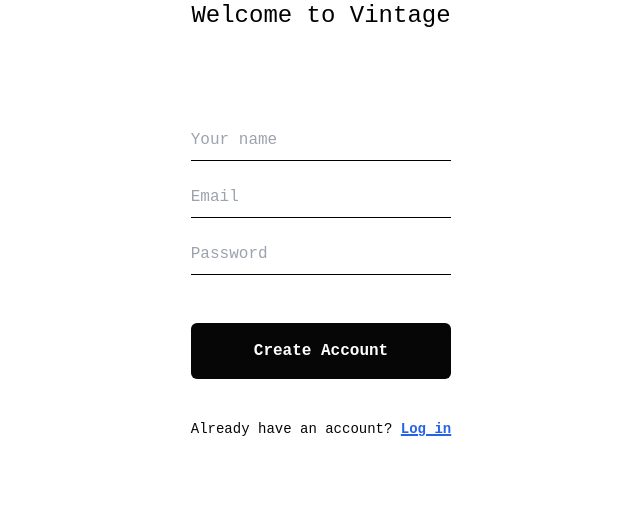
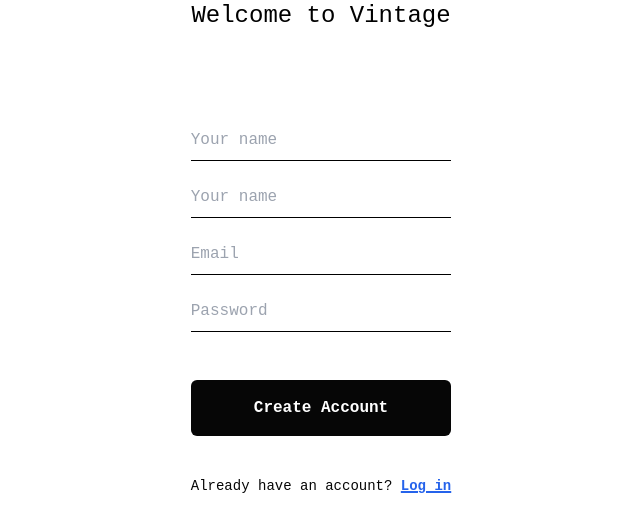
Before and after one commit to adatechschool/projet-collectif---vente-de-meubles-vintage_project, a React (Vite) app in the folder front/: page /signup in a window 1280 px wide. Shown: the top 532 px of the page, without its empty margins (319-959 px from the left). Built offline with nearby package versions, Linux system fonts and the light colour scheme; a web font is replaced by a local one.

Commit message:
Mise à jour de la fonction pour ajouter un utilisateur

```diff
--- a/front/src/pages/Signup/signup.jsx
+++ b/front/src/pages/Signup/signup.jsx
@@ -1,9 +1,8 @@
 import React from 'react'
 import Bouton from '../../composants/Bouton/Bouton';
 import { Link } from 'react-router-dom';
-import Login from '../Login/Login';
 
-function test(){
+function addUser(){
   const data = {
     // name : nom,
     // firstname : prenom,
@@ -12,7 +11,7 @@ function test(){
     firstname : "Justine",
     email : "adresse@bidon.fr"
   }
-    const url = "http://localhost:3000/signup"
+    const url = "http://localhost:7000/signup"
     fetch(url, {
         method: 'POST',
         headers: {
@@ -51,6 +50,11 @@ function Signup() {
           placeholder='Your name'
           className='w-full text-black py-2 my-2 bg-transparent border-b border-black outline-none focus:outline-none' />
 
+        <input
+          type="your name"
+          placeholder='Your name'
+          className='w-full text-black py-2 my-2 bg-transparent border-b border-black outline-none focus:outline-none' />
+
           <input
           type="email"
           placeholder='Email'
@@ -65,7 +69,7 @@ function Signup() {
         <div className='w-full flex flex-col my-8'>
 
         <div className='w-full text-[ffffff] my-2 font-semibold bg-[#060606] rounded-md p-4 text-center flex items-center justify-center'>
-            <Link to="" className="text-white"><Bouton texteBouton='Create Account' /></Link>
+            <Link to="" className="text-white"><Bouton onClick={addUser} texteBouton='Create Account' /></Link>
           </div>
         </div>
 
```
